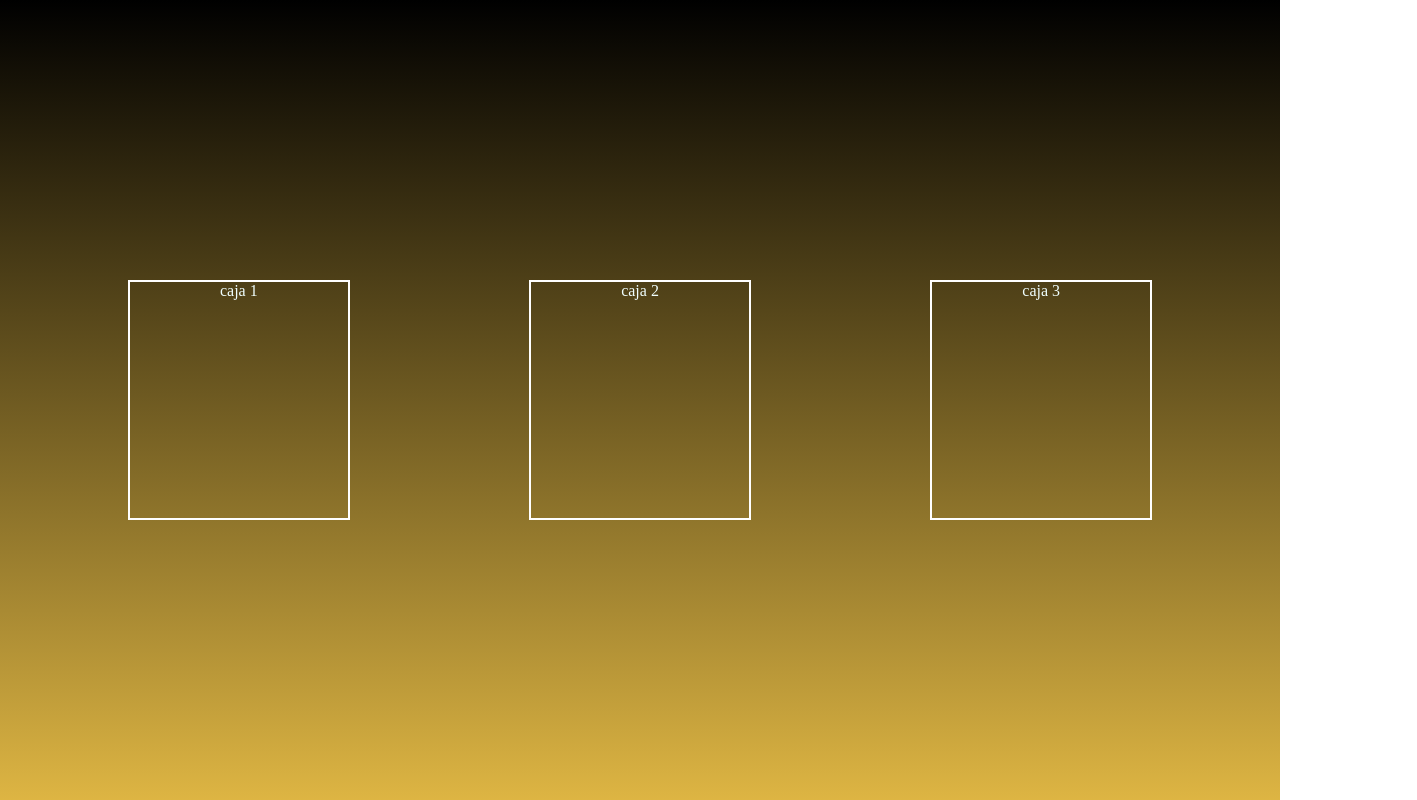
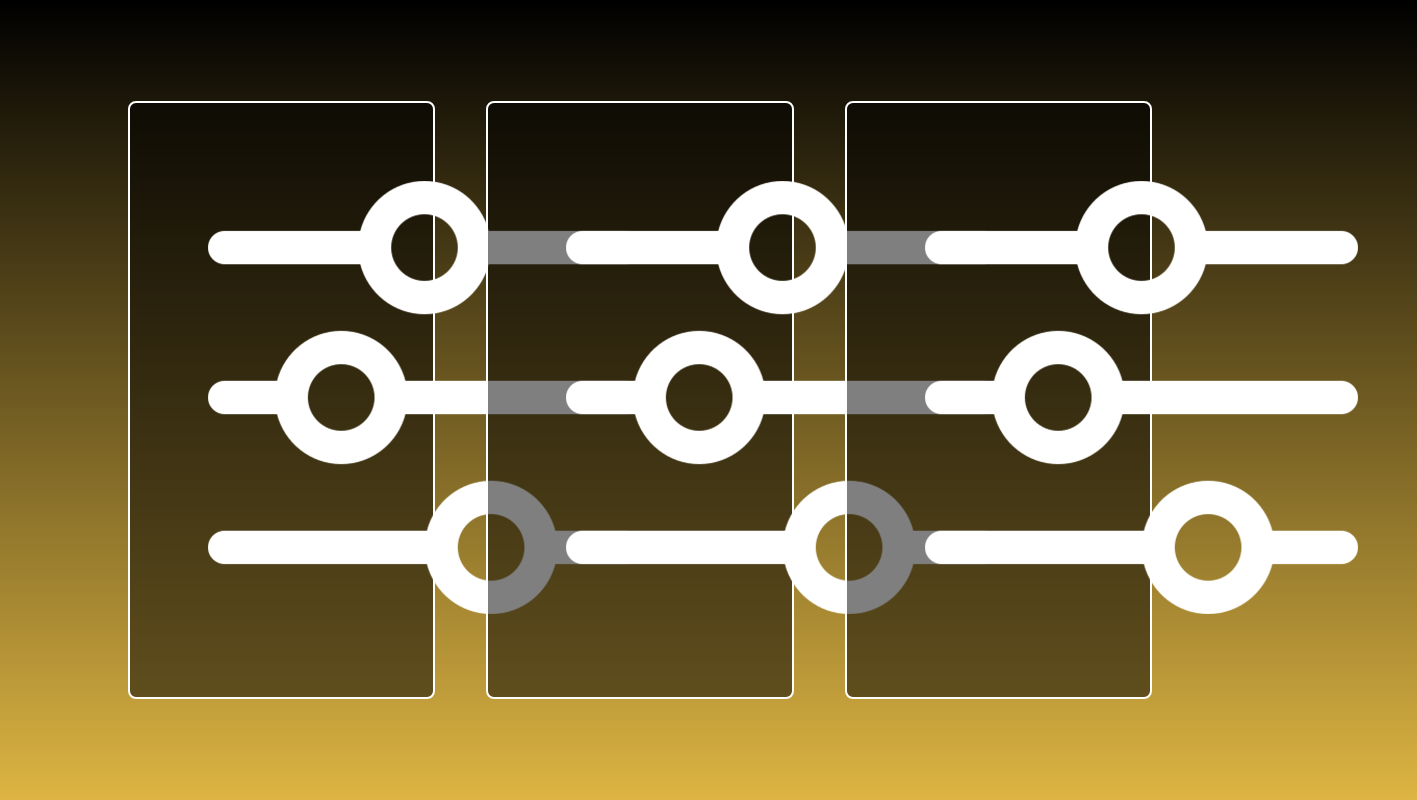
Before and after one commit to Yohann0011/Repositorio_Personal, a plain HTML site: page Proyectos_Web/Marcador_BC/index.html in a window 1280 px wide. Shown: the whole page, 1417 px wide, since content can reach past the window. Drawn offline with Linux system fonts and the light colour scheme.

Commit message:
ld inicio Bc

```diff
--- a/Proyectos_Web/Marcador_BC/css/ini.css
+++ b/Proyectos_Web/Marcador_BC/css/ini.css
@@ -1,28 +1,42 @@
-body{
+body {
+    margin: 0;
+    padding: 0;
     display: flex;
+    justify-content: center;
     align-items: center;
     width: 100vw;
     height: 100vh;
-    resize: none;
     background: linear-gradient(to bottom, rgba(0, 0, 0, 1), rgba(212, 160, 14, 0.781));
-    margin: 0%;
+    font-family: Arial, sans-serif;
 }
-.contenedor{
-    width: 100%;
-    height: 30%;
-    padding: 10%;
+
+.contenedor {
+    width: 80%;
     display: flex;
-    flex-direction: row;
     justify-content: space-between;
+    align-items: center;
+    padding: 20px;
+}
 
-
-}
-.caja{
-    color: azure;
-    width: 17vw;
-    height: auto;
-    justify-content: center;
-    align-items: center;
+.caja {
+    color: white;
+    background-color: rgba(0, 0, 0, 0.5);
+    width: 30%;
+    padding: 20px;
     text-align: center;
     border: 2px solid white;
+    border-radius: 8px;
+    box-sizing: border-box;
 }
+
+@media (max-width: 768px) {
+    .contenedor {
+        flex-direction: column;
+        align-items: center;
+    }
+
+    .caja {
+        width: 80%;
+        margin-bottom: 20px;
+    }
+}
--- a/Proyectos_Web/Marcador_BC/index.html
+++ b/Proyectos_Web/Marcador_BC/index.html
@@ -8,9 +8,26 @@
 </head>
 <body>
     <div class="contenedor">
-        <div class="caja">caja 1</div>
-        <div class="caja">caja 2</div>
-        <div class="caja">caja 3</div>
+        <!-- Caja Opc 1 -->
+        <div class="caja">
+            <a href="tablet.html">
+              <img src="img/ajustes.png" alt="Enlace a marcador.html">
+            </a>
+        </div>
+
+        <!-- Caja Opc 2 -->
+        <div class="caja">
+            <a href="marcador.html">
+                <img src="img/ajustes.png" alt="Enlace a marcador.html">
+            </a>
+        </div>
+
+        <!-- Caja Opc 3 -->
+        <div class="caja">
+            <a href="marcador_admin.html">
+                <img src="img/ajustes.png" alt="Enlace a marcador.html">
+            </a>
+        </div>
     </div>
 </body>
 </html>
```
